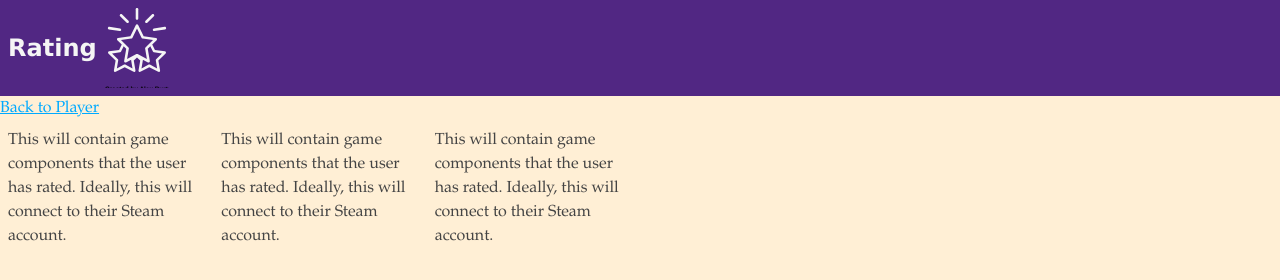
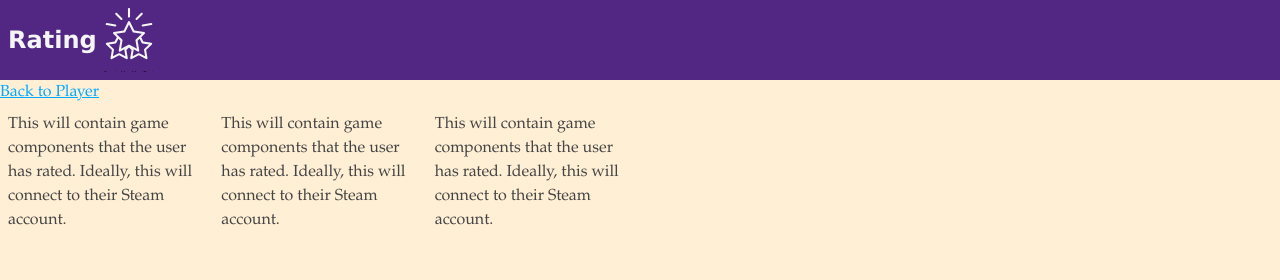
Before and after one commit to JefferNg/GameStatistics, a website: page packages/proto/public/Rating.html in a window 1280 px wide. Drawn offline with Linux system fonts and the light colour scheme.

Commit message:
changed svg token size med

```diff
--- a/packages/proto/public/styles/tokens.css
+++ b/packages/proto/public/styles/tokens.css
@@ -11,5 +11,5 @@
   --color-link: #0af;
 
   --svg-icon-size-small: 2em;
-  --svg-icon-size-med: 5em;
+  --svg-icon-size-med: 4em;
 }
```
